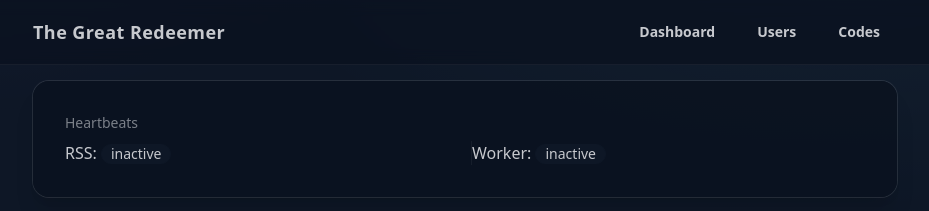
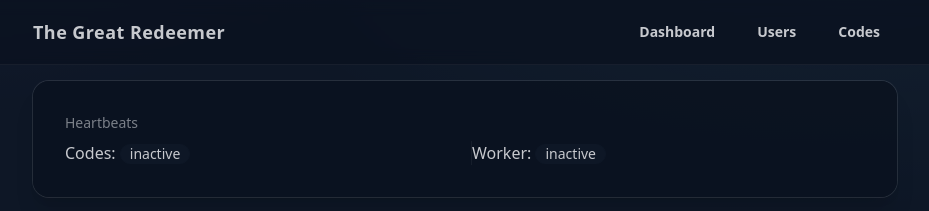
Before and after one commit to piddlyminx/great-redeemer, a React (Vite) app in the folder frontend/: page /monitor in a window 1280 px wide. Shown: the top 211 px of the page, without its empty margins (175-1104 px from the left). Built offline with nearby package versions, Linux system fonts and the light colour scheme; no server answers.

Commit message:
fix: monitor uses codes heartbeat

```diff
--- a/frontend/src/pages/Monitor.tsx
+++ b/frontend/src/pages/Monitor.tsx
@@ -16,7 +16,7 @@ export default function Monitor() {
       <div className="card bg-base-100/90 ring-1 ring-white/10 shadow-xl"><div className="card-body">
         <div className="text-sm text-base-content/60">Heartbeats</div>
         <div className="grid grid-cols-2 gap-3 divide-x divide-white/5">
-          <div>RSS: <span className={summary?.rss_hb ? 'badge badge-success badge-outline' : 'badge badge-ghost'}>{summary?.rss_hb ? formatAgo(summary.rss_hb) : 'inactive'}</span></div>
+          <div>Codes: <span className={summary?.codes_hb ? 'badge badge-success badge-outline' : 'badge badge-ghost'}>{summary?.codes_hb ? formatAgo(summary.codes_hb) : 'inactive'}</span></div>
           <div>Worker: <span className={summary?.worker_hb ? 'badge badge-success badge-outline' : 'badge badge-ghost'}>{summary?.worker_hb ? formatAgo(summary.worker_hb) : 'inactive'}</span></div>
         </div>
       </div></div>
```
Also changed, not shown: 1 other file (tests, documents, lock files or other folders).
